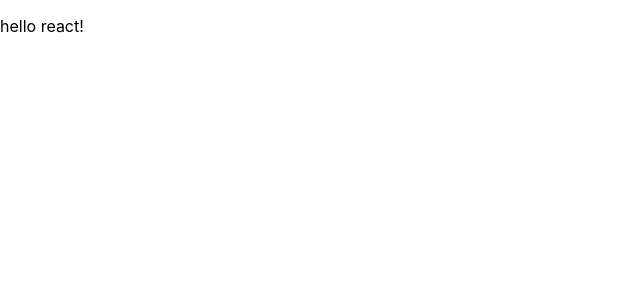
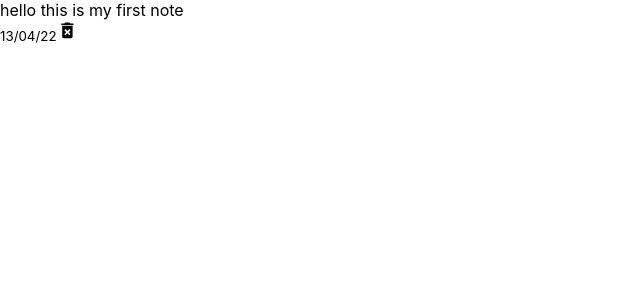
Before and after one commit to janiicelee/react-notes-app, a React (Create React App) app: page / in a window 1280 px wide. Shown: the top 300 px of the page, without its empty margins (0-640 px from the left). Built offline with nearby package versions, Linux system fonts and the light colour scheme.

Commit message:
Created notes-list component

```diff
--- a/src/App.js
+++ b/src/App.js
@@ -1,5 +1,11 @@
+import NotesList from './components/NotesList';
+
 const App = () => {
-  return <p>hello react!</p>
+  return (
+    <div className='container'>
+      <NotesList />
+    </div>
+  )
 }
 
 export default App;
--- /dev/null
+++ b/src/components/Note.js
@@ -0,0 +1,15 @@
+import { MdDeleteForever } from 'react-icons/md';
+
+const Note = () => {
+  return(
+    <div className='note'>
+      <span>hello this is my first note</span>
+      <div className='note-footer'>
+        <small>13/04/22</small>
+        <MdDeleteForever className='delete-icon' size='1.3em' />
+      </div>
+    </div>
+  )
+}
+
+export default Note;
--- /dev/null
+++ b/src/components/NotesList.js
@@ -0,0 +1,11 @@
+import Note from "./Note";
+
+const NotesList = () => {
+  return(
+    <div className='notes-list'>
+      <Note/>
+    </div>
+  )
+}
+
+export default NotesList;
```
